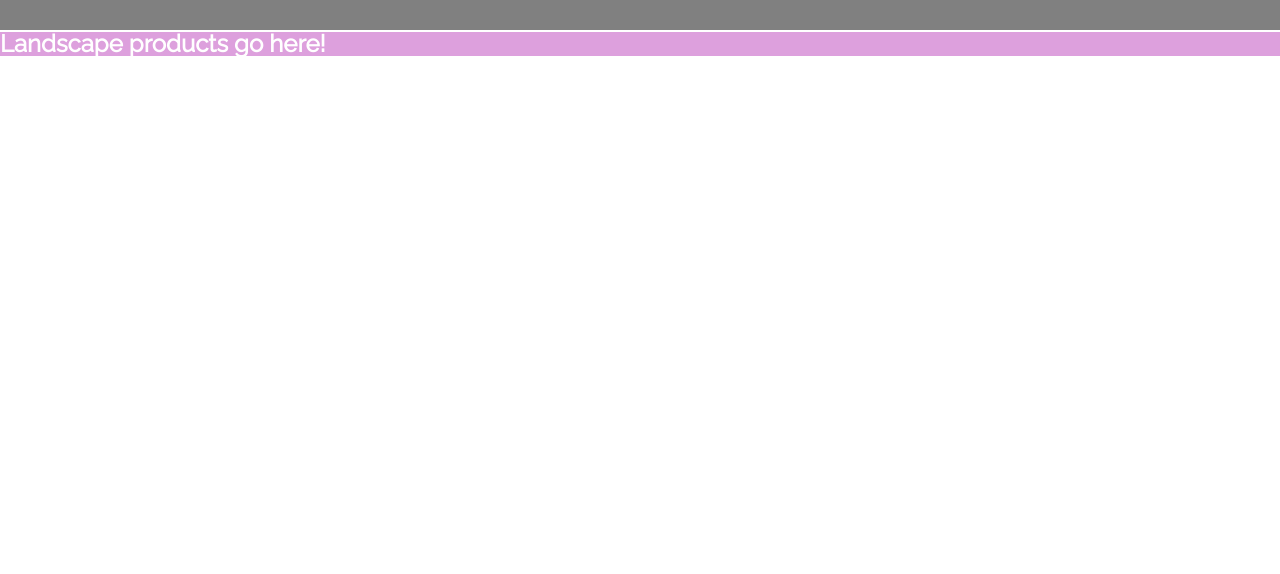
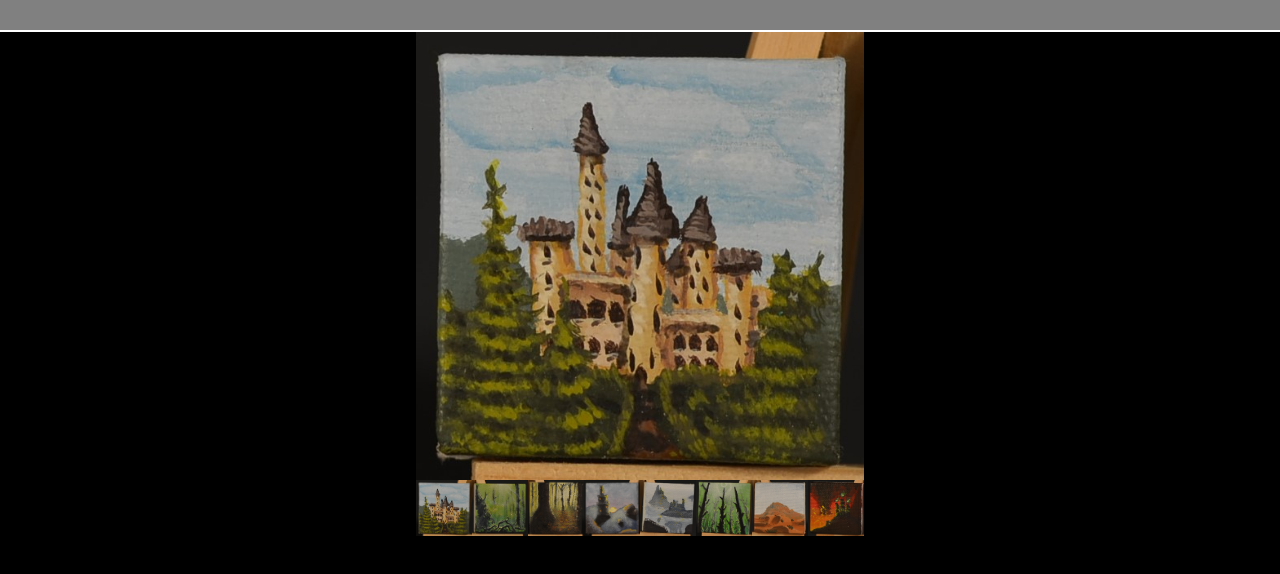
Before and after one commit to ceceliacreates/james-shelton, a website: page public/landscapes.html in a window 1280 px wide. Shown: the part 50-624 px from the top of the page. Drawn offline with Linux system fonts and the light colour scheme.

Commit message:
adds landscape photos

```diff
--- a/public/landscapes.html
+++ b/public/landscapes.html
@@ -20,8 +20,36 @@
         <a href="/"> <h1>SHIZZLEMINIS.COM <i class="fas fa-skull"></i></h1></a>
      </div>
     <div class="products">
-        <h2>Landscape products go here!</h2>
+        <div style="width: 35%; margin: auto; padding: 0">
+            <img class="slide" id="landscape1"  src="assets/landscapes/landscape1.jpg" style="display: block; width: 100%; height: auto">
+            <img class="slide" id="landscape2" src="assets/landscapes/landscape2.jpg" style="display: none; width: 100%; height: auto">
+            <img class="slide" id="landscape3" src="assets/landscapes/landscape3.jpg" style="display: none; width: 100%; height: auto">
+            <img class="slide" id="landscape4" src="assets/landscapes/landscape4.jpg" style="display: none; width: 100%; height: auto">
+            <img class="slide" id="landscape5" src="assets/landscapes/landscape5.jpg" style="display: none; width: 100%; height: auto">
+            <img class="slide" id="landscape6" src="assets/landscapes/landscape6.jpg" style="display: none; width: 100%; height: auto">
+            <img class="slide" id="landscape7" src="assets/landscapes/landscape7.jpg" style="display: none; width: 100%; height: auto">
+            <img class="slide" id="landscape8" src="assets/landscapes/landscape8.jpg" style="display: none; width: 100%; height: auto">
+            <div style="display: flex; flex-flow: row-wrap">
+                <img style="width: 12.5%;"  src="assets/landscapes/landscape1.jpg" onclick="selectImage(landscape1)">
+            <img style="width: 12.5%;" src="assets/landscapes/landscape2.jpg" onclick="selectImage(landscape2)">
+            <img style="width: 12.5%;" src="assets/landscapes/landscape3.jpg" onclick="selectImage(landscape3)">
+            <img style="width: 12.5%;" src="assets/landscapes/landscape4.jpg" onclick="selectImage(landscape4)">
+            <img style="width: 12.5%;" src="assets/landscapes/landscape5.jpg" onclick="selectImage(landscape5)">
+            <img style="width: 12.5%;" src="assets/landscapes/landscape6.jpg" onclick="selectImage(landscape6)">
+            <img style="width: 12.5%;" src="assets/landscapes/landscape7.jpg" onclick="selectImage(landscape7)">
+            <img style="width: 12.5%;" src="assets/landscapes/landscape8.jpg" onclick="selectImage(landscape8)">
+            </div>
+            </div>
     </div>
 </div>
+<script>
+    function selectImage(id) {
+        imageId = id.id
+        const slides = document.querySelectorAll(".slide");
+        slides.forEach(image => image.style.display = "none")
+        const selected = document.getElementById(imageId);
+        selected.style.display = "block";
+    }
+    </script>
 </body>
 </html>
--- a/public/style.css
+++ b/public/style.css
@@ -190,6 +190,7 @@ h5 {
 /*STYLING FOR PRODUCT PAGES*/
 .products {
   grid-area: 2 / 1 / 4 / 4;
+  background-color: black;
 }
 .products h2 {
   color: white;
```
Also changed, not shown: package.json (added, +23 -0 lines), public/figures.html (+1 -1 lines), public/assets/landscapes/landscape1.jpg (added), public/assets/landscapes/landscape2.jpg (added), public/assets/landscapes/landscape3.jpg (added), public/assets/landscapes/landscape4.jpg (added), public/assets/landscapes/landscape5.jpg (added), public/assets/landscapes/landscape6.jpg (added), public/assets/landscapes/landscape7.jpg (added), public/assets/landscapes/landscape8.jpg (added), 1 other file.
